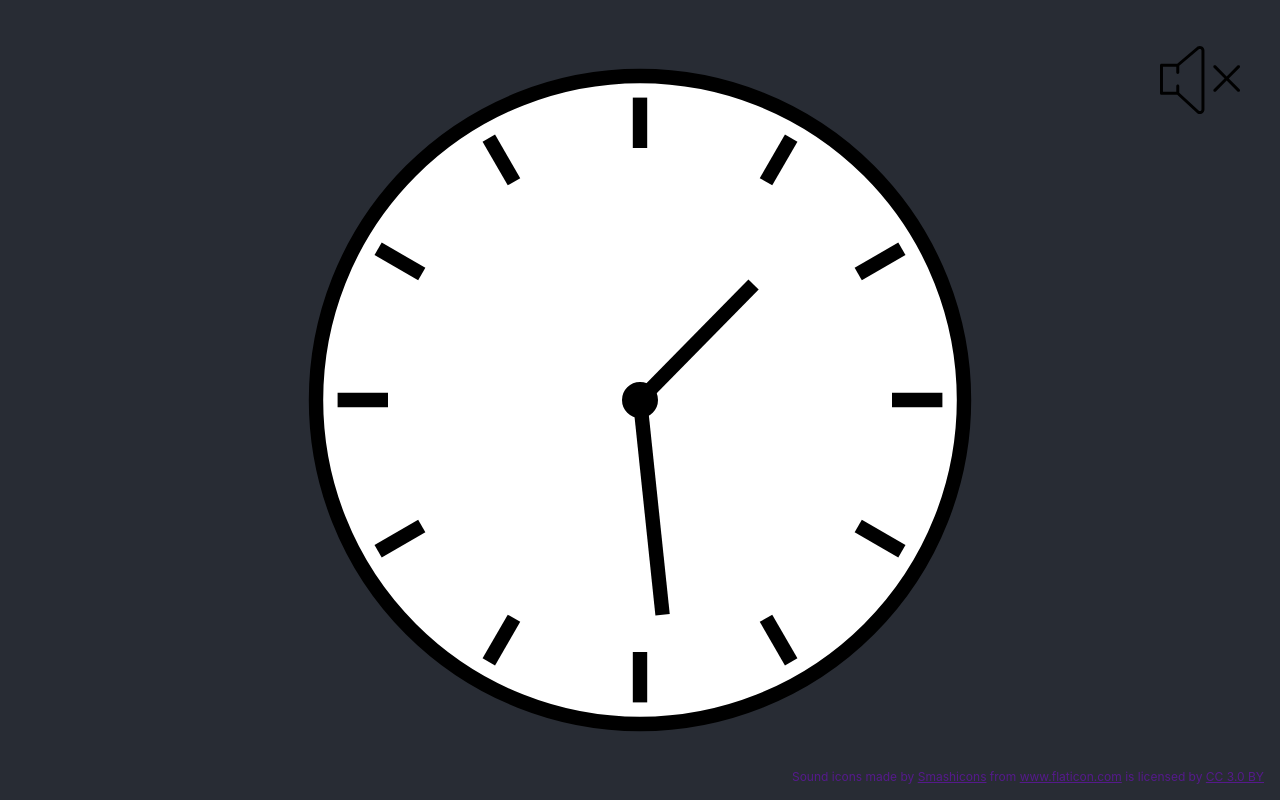
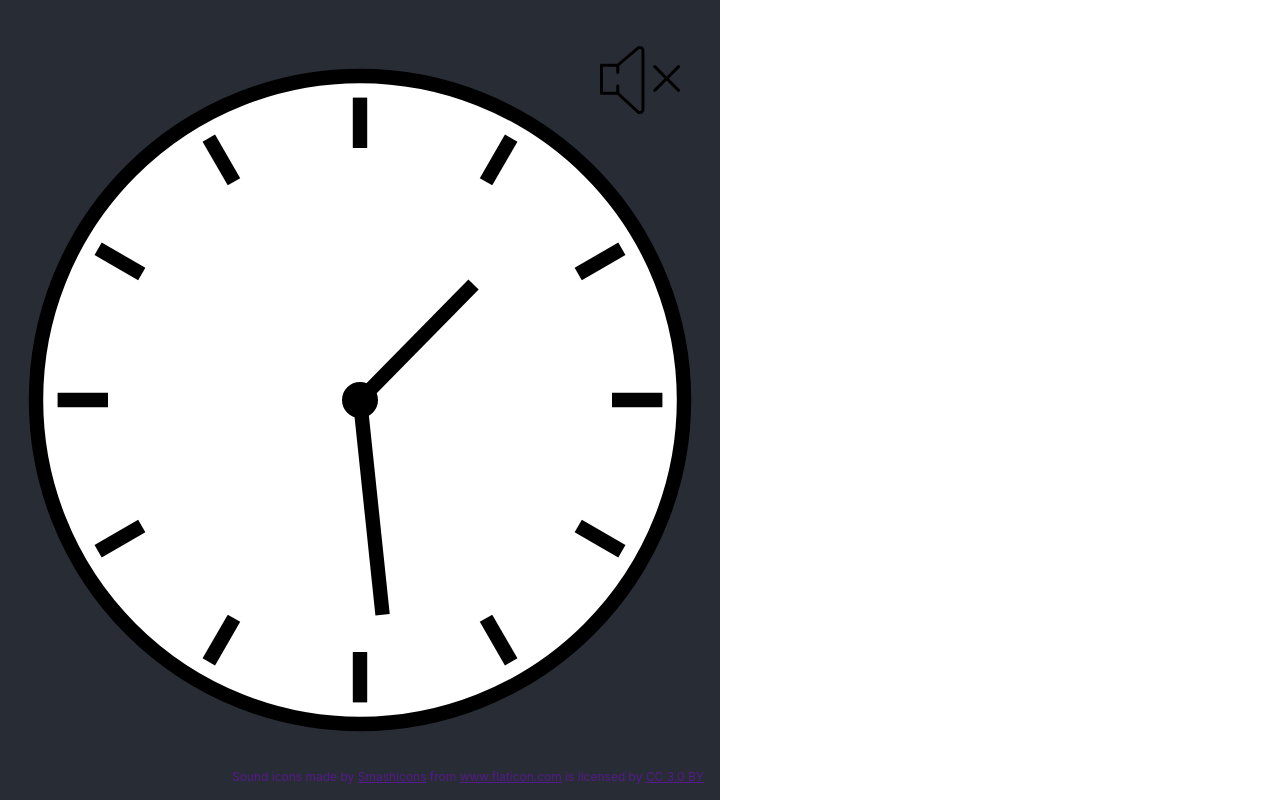
Before and after one commit to CharlesTaylor7/clock, a React (Create React App) app: page / in a window 1280 px wide. Built offline with nearby package versions, Linux system fonts and the light colour scheme.

Commit message:
Update App.css

```diff
--- a/src/components/app/App.css
+++ b/src/components/app/App.css
@@ -1,7 +1,8 @@
 .App {
   text-align: center;
   background-color: #282c34;
-  min-height: 100vh;
+  position: fixed;
+  min-height: 100%;
   display: flex;
   flex-direction: column;
   align-items: center;
```
